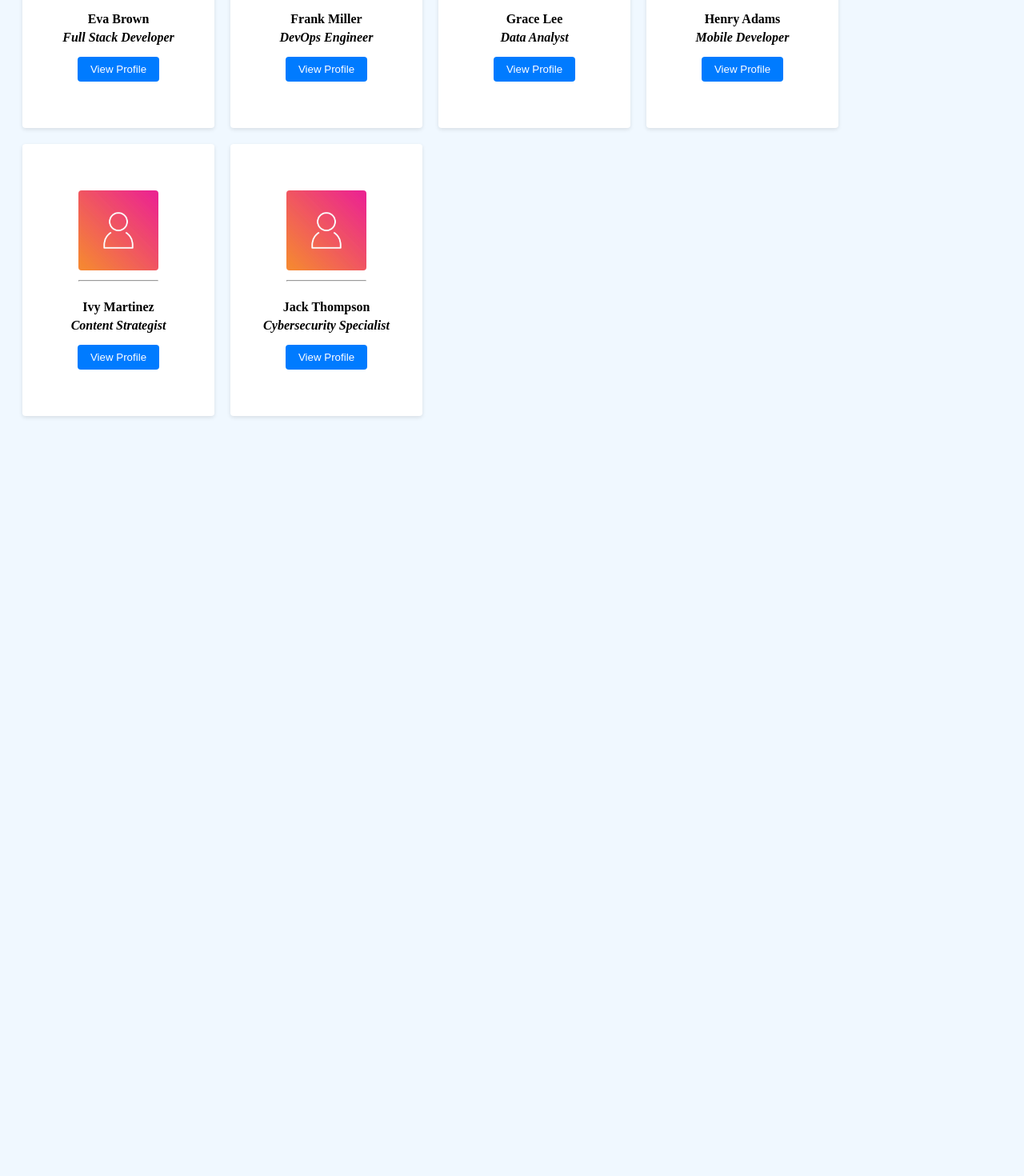
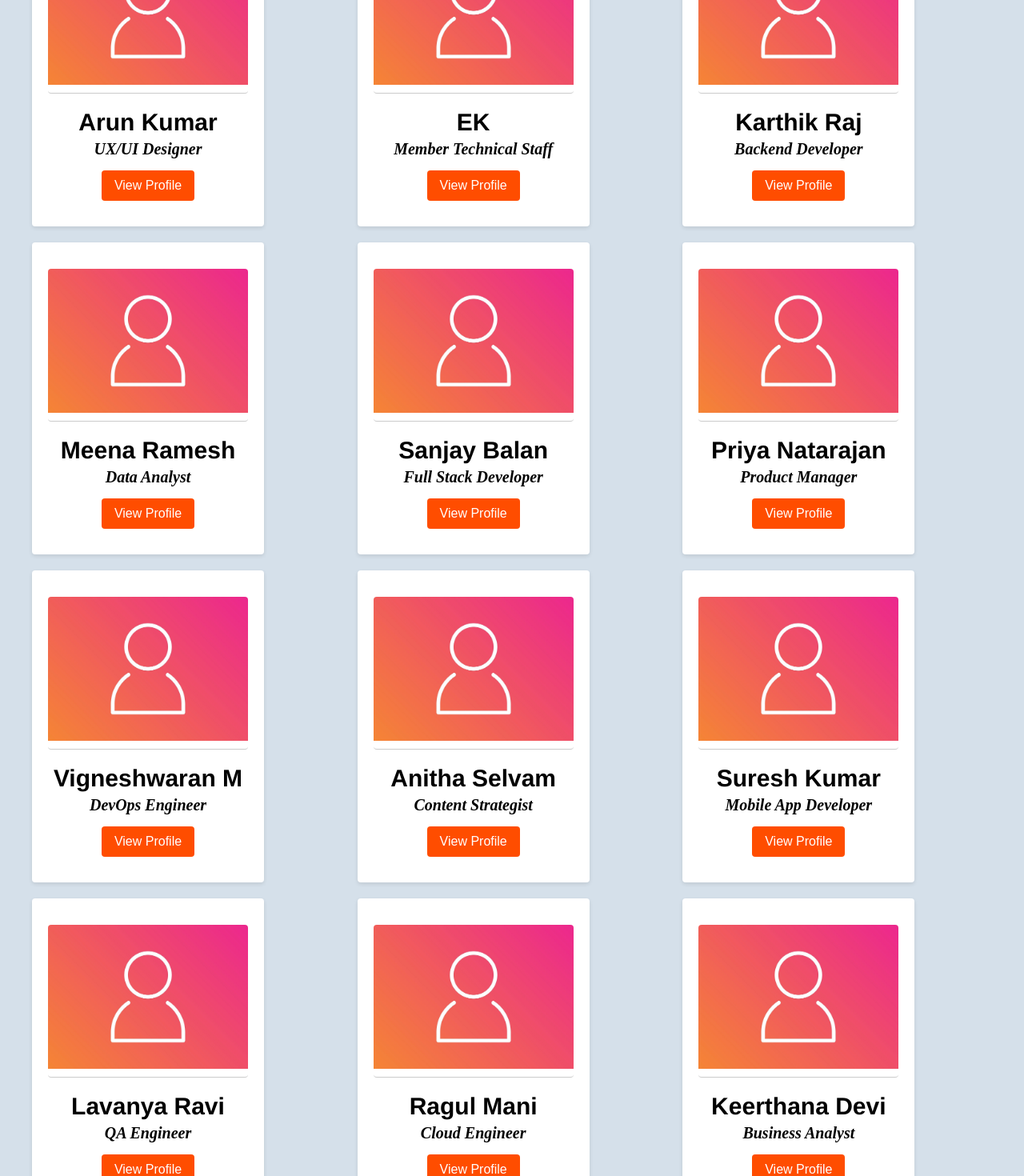
Before and after one commit to Elango-Kannan-00/Profile-Cards, a React app in the folder Profile-Cards/: page / in a window 1280 px wide. Shown: the part 640-2110 px from the top of the page at 80% size. Before the commit the page ends 1188 px from the top, so only its background shows below. Built offline with nearby package versions, Linux system fonts and the light colour scheme; the HTML template or start-up script is replaced by a standard one.

Commit message:
feat: update employee profiles and enhance UI styling for better user experience

```diff
--- a/Profile-Cards/public/data/employees.json
+++ b/Profile-Cards/public/data/employees.json
@@ -1,102 +1,202 @@
 [
   {
     "id": 1,
-    "name": "Alice Johnson",
-    "role": "UI Designer",
-    "email": "alice.johnson@gmail.com",
-    "location": "San Francisco, USA",
-    "skills": ["Figma", "Sketch", "Photoshop"],
-    "bio": "Creates clean and intuitive user interfaces.",
+    "name": "Arun Kumar",
+    "role": "UX/UI Designer",
+    "email": "arun.kumar@gmail.com",
+    "location": "Chennai, India",
+    "skills": ["Figma", "Adobe XD", "Wireframing"],
+    "bio": "Designs clean and user-friendly interfaces.",
     "image": "/Profile-image.png"
   },
   {
     "id": 2,
-    "name": "Bob Smith",
-    "role": "Frontend Developer",
-    "email": "bob.smith@gmail.com",
-    "location": "New York, USA",
-    "skills": ["React", "TypeScript", "Tailwind"],
-    "bio": "Builds responsive and scalable web apps.",
+    "name": "EK",
+    "role": "Member Technical Staff",
+    "email": "contactek@gmail.com",
+    "location": "Chennai, India",
+    "skills": ["React", "JavaScript", "CSS"],
+    "bio": "Builds responsive UIs and interactive web apps.",
     "image": "/Profile-image.png"
   },
   {
     "id": 3,
-    "name": "Clara Davis",
-    "role": "Product Manager",
-    "email": "clara.davis@gmail.com",
-    "location": "London, UK",
-    "skills": ["Agile", "Scrum", "Roadmapping"],
-    "bio": "Manages cross-functional teams to deliver products.",
+    "name": "Karthik Raj",
+    "role": "Backend Developer",
+    "email": "karthik.raj@gmail.com",
+    "location": "Madurai, India",
+    "skills": ["Node.js", "Express", "MongoDB"],
+    "bio": "Creates fast and secure backend systems.",
     "image": "/Profile-image.png"
   },
   {
     "id": 4,
-    "name": "David Wilson",
-    "role": "Backend Developer",
-    "email": "david.wilson@gmail.com",
-    "location": "Berlin, Germany",
-    "skills": ["Node.js", "Express", "MongoDB"],
-    "bio": "Develops secure and efficient server-side APIs.",
+    "name": "Meena Ramesh",
+    "role": "Data Analyst",
+    "email": "meena.ramesh@gmail.com",
+    "location": "Salem, India",
+    "skills": ["Python", "SQL", "Tableau"],
+    "bio": "Analyzes data to generate valuable insights.",
     "image": "/Profile-image.png"
   },
   {
     "id": 5,
-    "name": "Eva Brown",
+    "name": "Sanjay Balan",
     "role": "Full Stack Developer",
-    "email": "eva.brown@gmail.com",
-    "location": "Toronto, Canada",
-    "skills": ["React", "Node.js", "SQL"],
-    "bio": "Builds complete web solutions from UI to backend.",
+    "email": "sanjay.balan@gmail.com",
+    "location": "Trichy, India",
+    "skills": ["React", "Node.js", "PostgreSQL"],
+    "bio": "Works on complete web app development lifecycle.",
     "image": "/Profile-image.png"
   },
   {
     "id": 6,
-    "name": "Frank Miller",
-    "role": "DevOps Engineer",
-    "email": "frank.miller@gmail.com",
-    "location": "Austin, USA",
-    "skills": ["AWS", "Docker", "CI/CD"],
-    "bio": "Automates deployment and manages infrastructure.",
+    "name": "Priya Natarajan",
+    "role": "Product Manager",
+    "email": "priya.natarajan@gmail.com",
+    "location": "Erode, India",
+    "skills": ["Agile", "Scrum", "Roadmapping"],
+    "bio": "Leads product vision and cross-functional teams.",
     "image": "/Profile-image.png"
   },
   {
     "id": 7,
-    "name": "Grace Lee",
-    "role": "Data Analyst",
-    "email": "grace.lee@gmail.com",
-    "location": "Singapore",
-    "skills": ["SQL", "Python", "Tableau"],
-    "bio": "Transforms data into meaningful insights.",
+    "name": "Vigneshwaran M",
+    "role": "DevOps Engineer",
+    "email": "vignesh.m@gmail.com",
+    "location": "Tirunelveli, India",
+    "skills": ["AWS", "Docker", "CI/CD"],
+    "bio": "Automates workflows and manages cloud setups.",
     "image": "/Profile-image.png"
   },
   {
     "id": 8,
-    "name": "Henry Adams",
-    "role": "Mobile Developer",
-    "email": "henry.adams@gmail.com",
-    "location": "Sydney, Australia",
-    "skills": ["Flutter", "Dart", "Firebase"],
-    "bio": "Builds fast and scalable mobile apps.",
+    "name": "Anitha Selvam",
+    "role": "Content Strategist",
+    "email": "anitha.selvam@gmail.com",
+    "location": "Chennai, India",
+    "skills": ["SEO", "Copywriting", "Content Planning"],
+    "bio": "Builds digital content plans for marketing growth.",
     "image": "/Profile-image.png"
   },
   {
     "id": 9,
-    "name": "Ivy Martinez",
-    "role": "Content Strategist",
-    "email": "ivy.martinez@gmail.com",
-    "location": "Madrid, Spain",
-    "skills": ["SEO", "Copywriting", "Content Planning"],
-    "bio": "Creates and manages digital content strategies.",
+    "name": "Suresh Kumar",
+    "role": "Mobile App Developer",
+    "email": "suresh.kumar@gmail.com",
+    "location": "Madurai, India",
+    "skills": ["Flutter", "Dart", "Firebase"],
+    "bio": "Develops smooth mobile applications for Android and iOS.",
     "image": "/Profile-image.png"
   },
   {
     "id": 10,
-    "name": "Jack Thompson",
-    "role": "Cybersecurity Specialist",
-    "email": "jack.thompson@gmail.com",
-    "location": "Dublin, Ireland",
-    "skills": ["Network Security", "Penetration Testing", "Ethical Hacking"],
-    "bio": "Secures systems and protects data from attacks.",
+    "name": "Lavanya Ravi",
+    "role": "QA Engineer",
+    "email": "lavanya.ravi@gmail.com",
+    "location": "Salem, India",
+    "skills": ["Manual Testing", "Selenium", "Postman"],
+    "bio": "Ensures product quality through testing and automation.",
+    "image": "/Profile-image.png"
+  },
+  {
+    "id": 11,
+    "name": "Ragul Mani",
+    "role": "Cloud Engineer",
+    "email": "ragul.mani@gmail.com",
+    "location": "Coimbatore, India",
+    "skills": ["Azure", "Terraform", "Linux"],
+    "bio": "Maintains secure and scalable cloud environments.",
+    "image": "/Profile-image.png"
+  },
+  {
+    "id": 12,
+    "name": "Keerthana Devi",
+    "role": "Business Analyst",
+    "email": "keerthana.devi@gmail.com",
+    "location": "Trichy, India",
+    "skills": ["Excel", "Power BI", "Documentation"],
+    "bio": "Bridges the gap between clients and developers.",
+    "image": "/Profile-image.png"
+  },
+  {
+    "id": 13,
+    "name": "Aravind Raj",
+    "role": "Cybersecurity Engineer",
+    "email": "aravind.raj@gmail.com",
+    "location": "Chennai, India",
+    "skills": ["Network Security", "Firewalls", "Penetration Testing"],
+    "bio": "Protects digital assets from cyber threats.",
+    "image": "/Profile-image.png"
+  },
+  {
+    "id": 14,
+    "name": "Nisha Kumar",
+    "role": "Graphic Designer",
+    "email": "nisha.kumar@gmail.com",
+    "location": "Madurai, India",
+    "skills": ["Illustrator", "Photoshop", "Canva"],
+    "bio": "Creates brand visuals and digital graphics.",
+    "image": "/Profile-image.png"
+  },
+  {
+    "id": 15,
+    "name": "Vikram Kannan",
+    "role": "AI Engineer",
+    "email": "vikram.kannan@gmail.com",
+    "location": "Chennai, India",
+    "skills": ["Python", "TensorFlow", "Machine Learning"],
+    "bio": "Builds AI models for intelligent applications.",
+    "image": "/Profile-image.png"
+  },
+  {
+    "id": 16,
+    "name": "Harini Balaji",
+    "role": "HR Manager",
+    "email": "harini.balaji@gmail.com",
+    "location": "Coimbatore, India",
+    "skills": ["Recruitment", "Payroll", "Employee Engagement"],
+    "bio": "Manages hiring and team culture development.",
+    "image": "/Profile-image.png"
+  },
+  {
+    "id": 17,
+    "name": "Gokul Ram",
+    "role": "Project Coordinator",
+    "email": "gokul.ram@gmail.com",
+    "location": "Erode, India",
+    "skills": ["Communication", "Scheduling", "Resource Planning"],
+    "bio": "Coordinates team efforts to meet project timelines.",
+    "image": "/Profile-image.png"
+  },
+  {
+    "id": 18,
+    "name": "Revathi Anand",
+    "role": "Marketing Specialist",
+    "email": "revathi.anand@gmail.com",
+    "location": "Trichy, India",
+    "skills": ["Digital Marketing", "Analytics", "Brand Strategy"],
+    "bio": "Drives brand growth through digital campaigns.",
+    "image": "/Profile-image.png"
+  },
+  {
+    "id": 19,
+    "name": "Saravanan R",
+    "role": "System Administrator",
+    "email": "saravanan.r@gmail.com",
+    "location": "Chennai, India",
+    "skills": ["Linux", "Networking", "Security"],
+    "bio": "Maintains IT systems and network stability.",
+    "image": "/Profile-image.png"
+  },
+  {
+    "id": 20,
+    "name": "Sneha Rajesh",
+    "role": "Data Scientist",
+    "email": "sneha.rajesh@gmail.com",
+    "location": "Coimbatore, India",
+    "skills": ["Python", "Pandas", "Machine Learning"],
+    "bio": "Transforms raw data into actionable insights.",
     "image": "/Profile-image.png"
   }
 ]
--- a/Profile-Cards/src/App.css
+++ b/Profile-Cards/src/App.css
@@ -1,18 +1,33 @@
 body {
-    background-color: aliceblue;
+  background-color: rgba(183, 202, 220, 0.58);
+}
+
+#heading1 {
+  font-size: 6rem;
+  text-align: center;
+  color: #da3848;
+}
+
+.heading2 {
+  font-size: 5rem;
+  text-align: center;
+  color: rgba(2, 2, 128, 0.906);
+  font-family: 'Segoe UI', Tahoma, Geneva, Verdana, sans-serif;
 }
 
 .cards-grid {
   display: grid;
-    grid-template-columns: repeat(4, 0fr);
+  grid-template-columns: repeat(3, 1fr);
   gap: 20px;
   padding: 20px;
+  max-width: 1200px;
+  margin: 0 auto;
 }
 
 .card-container {
   border-radius: 4px;
-    height: 300px;
-    width: 200px;
+  height: 350px;
+  width: 250px;
   background-color: white;
   display: flex;
   flex-direction: column;
@@ -28,16 +43,14 @@ body {
   box-shadow: 0 4px 10px rgba(0,0,0,0.2);
 }
 
-.photo-section {
+.photo-section img {
+  width: 250px;
+  height: 180px;
+  border-radius: 4px;
+  object-fit: cover;
   margin-bottom: 10px;
-}
-
-.photo-section img {
-    width: 100px;
-    height: 100px;
-    border-radius: 4px;
-    /* border-radius: 50%; */
-    object-fit: cover;
+  border-bottom: 1px solid #ccc;
+  padding-bottom: 10px;
 }
 
 .content-section {
@@ -45,13 +58,21 @@ body {
 }
 
 .content-section h4 {
+  font-family: 'Franklin Gothic Medium', 'Arial Narrow', Arial, sans-serif;
   margin: 5px 0;
+  font-size: 30px;
+}
+
+.content-section h5 {
+  margin: 5px 0;
+  font-size: 20px;
 }
 
 .content-section button {
+  font-size: 16px;
   margin-top: 10px;
-    padding: 8px 16px;
-    background-color: #007bff;
+  padding: 10px 16px;
+  background-color: #ff4d00;
   color: white;
   border: none;
   border-radius: 4px;
@@ -59,7 +80,7 @@ body {
 }
 
 .content-section button:hover {
-    background-color: #0056b3;
+  background-color: #f12e14;
 }
 
 .profileview-backdrop {
@@ -77,12 +98,11 @@ body {
 
 .profileview-container {
   background-color: white;
-    border-radius: 4px;
-    padding: 20px;
-    max-width: 500px;
-    width: 90%;
+  border-radius: 5px;
+  padding: 30px;
+  max-width: 400px;
+  width: 100%;
   text-align: center;
-    position: relative;
 }
 
 .profileview-container img {
@@ -90,34 +110,36 @@ body {
   height: 150px;
   border-radius: 50%;
   object-fit: cover;
-    margin-bottom: 20px;
 }
 
 .profileview-container h2 {
-    margin-bottom: 20px;
+  font-family: 'Gill Sans', 'Gill Sans MT', Calibri, 'Trebuchet MS', sans-serif;
+  margin: 0 0 20px;
+  font-size: 50px;
 }
 
 .profileview-container p {
+  font-size: 20px;
+  font-family: 'Segoe UI', Tahoma, Geneva, Verdana, sans-serif;
   margin: 10px 0;
   padding: 10px;
-    border: 1px solid #ccc;
+  border: 1px solid rgba(128, 128, 128, 0.395);
   border-radius: 4px;
-    background-color: #f9f9f9;
+  background-color: #ecebeb;
 }
 
 .profileview-container button {
-    position: absolute;
-    bottom: 20px;
-    left: 50%;
-    transform: translateX(-50%);
+  font-family: 'Gill Sans', 'Gill Sans MT', Calibri, 'Trebuchet MS', sans-serif;
+  font-size: 20px;
   padding: 10px 20px;
-    background-color: #dc3545;
+  background-color: #e3152a;
   color: white;
   border: none;
   border-radius: 4px;
   cursor: pointer;
+  margin-top: 20px;
 }
 
 .profileview-container button:hover {
-    background-color: #c82333;
+  background-color: #e15e6b;
 }
--- a/Profile-Cards/src/App.jsx
+++ b/Profile-Cards/src/App.jsx
@@ -16,7 +16,8 @@ function App() {
 
   return (
     <div>
-      <h1>Employee Profile Page</h1>
+      <h1 id="heading1">Welcome to EK's Employee Profile Dashboard !</h1>
+      <h1 className='heading2'>Employee Profile Page</h1>
       <div className="cards-grid">
         {details.map(emp => (
           <Cards
--- a/Profile-Cards/src/components/Cards.jsx
+++ b/Profile-Cards/src/components/Cards.jsx
@@ -7,11 +7,10 @@ const Cards = ({emp, viewProfile}) => {
     <div className='card-container'>
         <div className='photo-section'>
             <img src={emp.image} alt="Profile-Photo" />
-            <hr />
         </div>
         <div className='content-section'>
             <h4>{emp.name}</h4>
-            <h4><i>{emp.role}</i></h4>
+            <h5><i>{emp.role}</i></h5>
             <button onClick={viewProfile}>View Profile</button>
         </div>
     </div>
```
Lines whose indentation alone changed are shown as unchanged.
